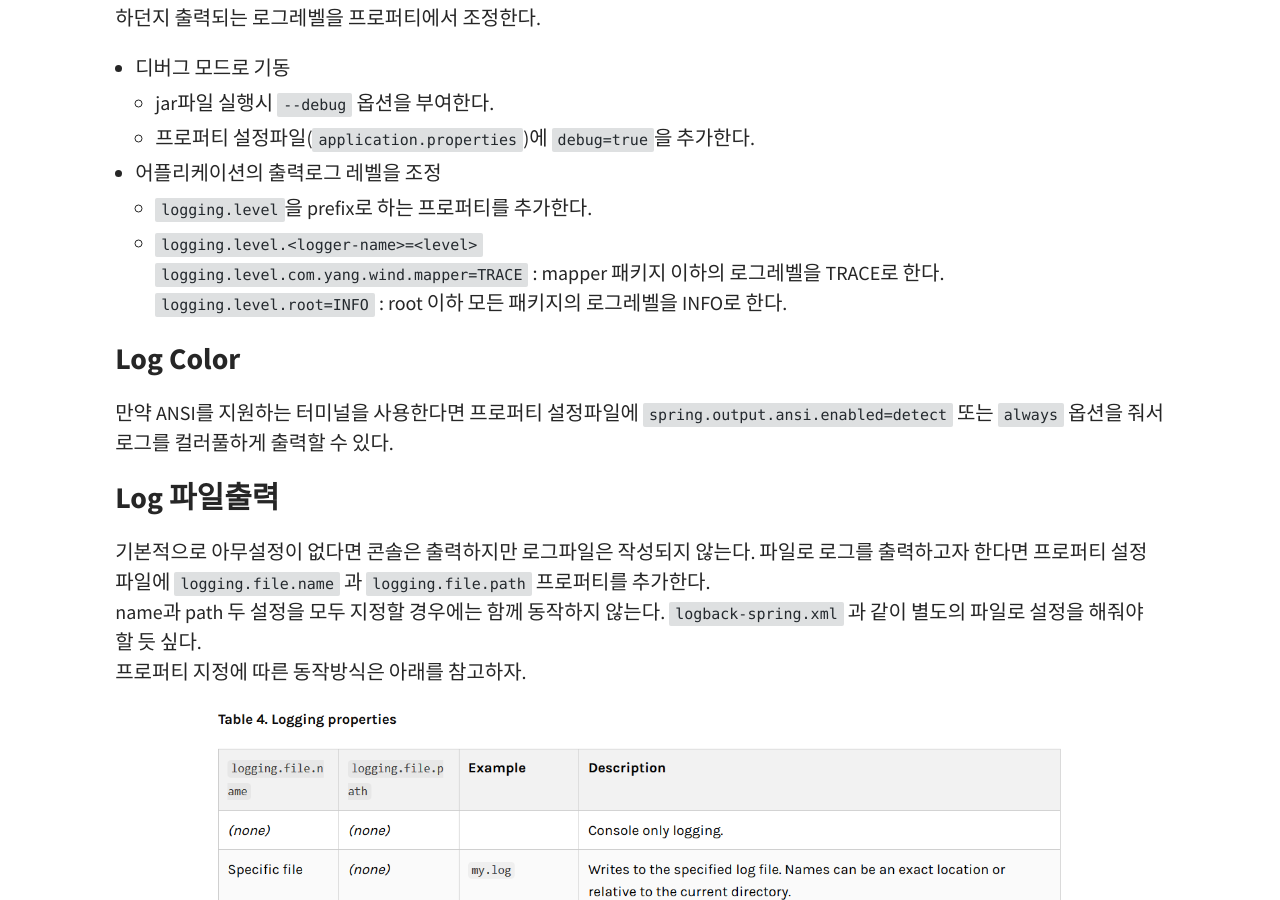
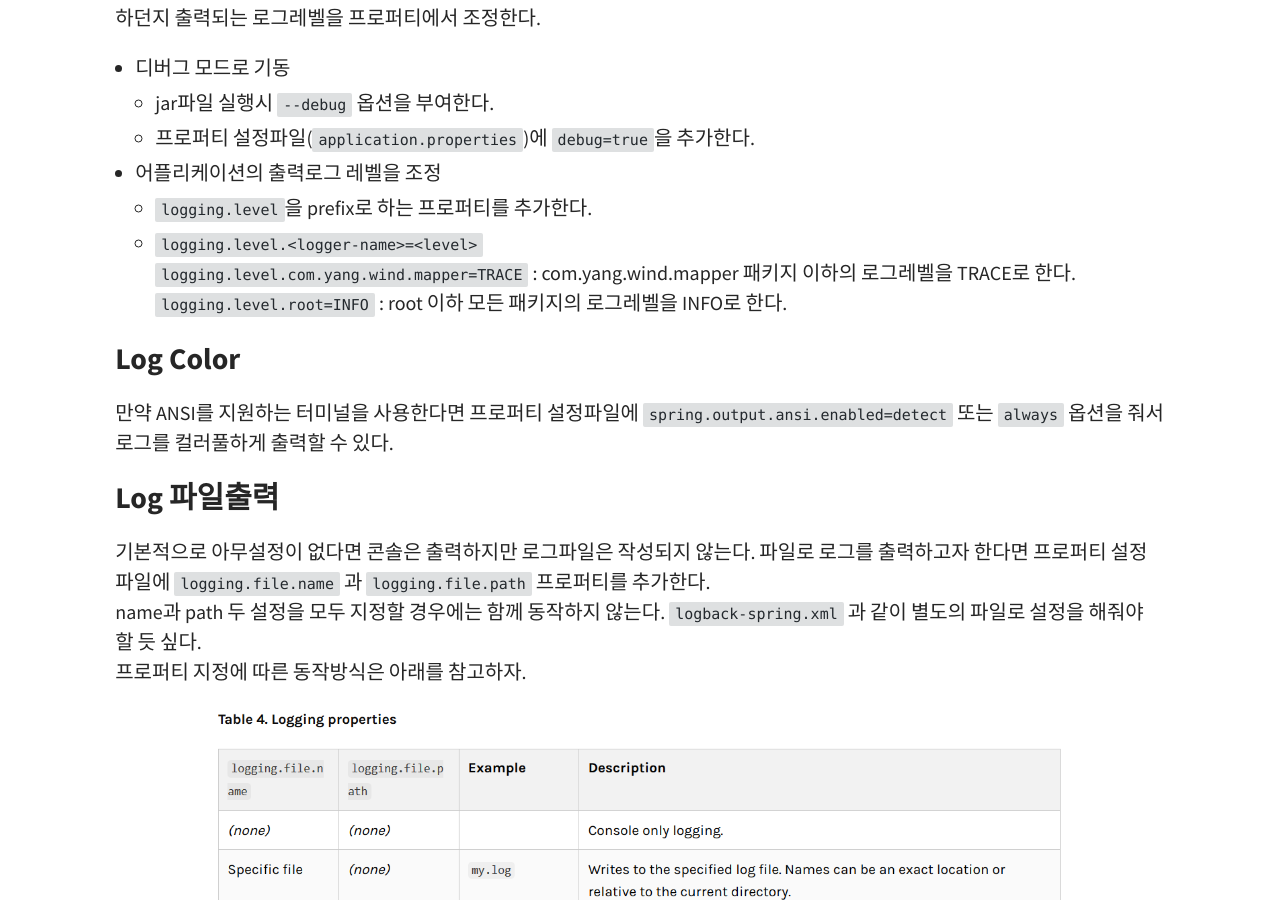
Before and after one commit to swampwar/swampwar.github.io, a Jekyll site: the page built from _posts/2020/2020-01-09-SpringBoot-Logging.md, in a window 1280 px wide and 900 px high, scrolled down 1105 px. Built offline with Jekyll 4.4.1, drawn with Linux system fonts in a browser that asks for light colours.

Commit message:
SpringBoot 로깅 포스팅

```diff
--- a/_posts/2020/2020-01-09-SpringBoot-Logging.md
+++ b/_posts/2020/2020-01-09-SpringBoot-Logging.md
@@ -26,7 +26,7 @@ spring-boot-starter-logging에 로그관련 라이브러리들이 추가되는
 - 어플리케이션의 출력로그 레벨을 조정
     - `logging.level`을 prefix로 하는 프로퍼티를 추가한다.
     - `logging.level.<logger-name>=<level>`
-      `logging.level.com.yang.wind.mapper=TRACE` : mapper 패키지 이하의 로그레벨을 TRACE로 한다.
+      `logging.level.com.yang.wind.mapper=TRACE` : com.yang.wind.mapper 패키지 이하의 로그레벨을 TRACE로 한다.
       `logging.level.root=INFO` : root 이하 모든 패키지의 로그레벨을 INFO로 한다.
 
 ### Log Color
```
